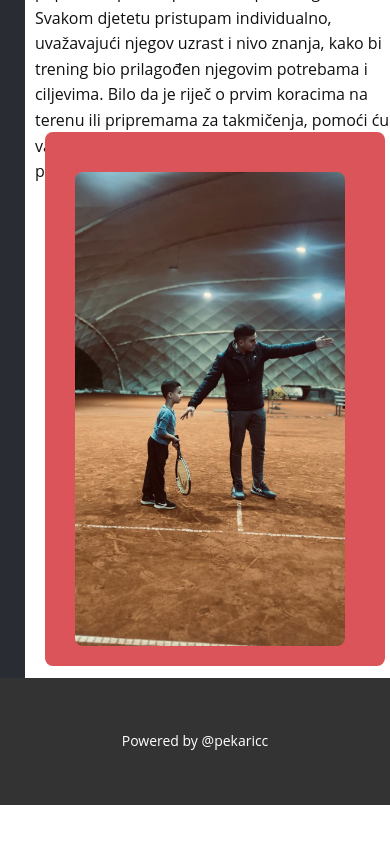
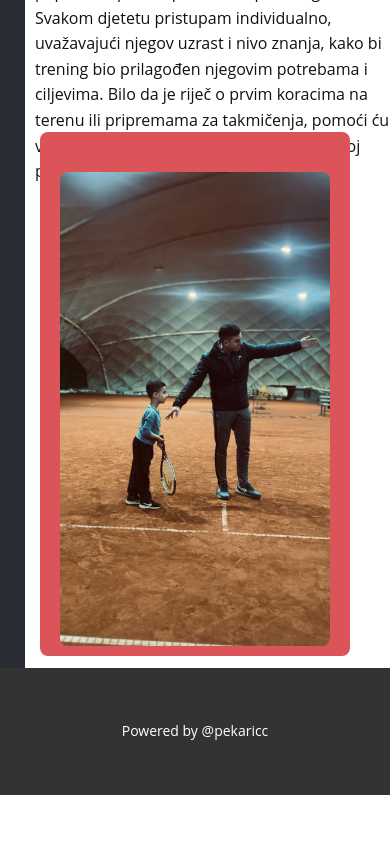
Before and after one commit to edipekaric/TenisTrainerApp, a React (Vite) app in the folder frontend/: page / in a window 390 px wide. Shown: the part 1599-2443 px from the top of the page. Built offline with nearby package versions, Linux system fonts and the light colour scheme.

Commit message:
Fixed the photo box

```diff
--- a/frontend/src/pages/HomePage.css
+++ b/frontend/src/pages/HomePage.css
@@ -37,23 +37,29 @@
   }
 
   .u-layout-cell.u-layout-cell-4 {
-        width: 100% !important;
-        max-width: 100% !important;
-        margin: 20px 20px 0 20px !important; /* margin: T R B L → RIGHT = 20px */
-        padding: 10px 20px 20px 10px !important; /* padding: T R B L → RIGHT = 20px */
+    display: block !important;
+    float: none !important;
+    width: auto !important; /* ključ! */
+    max-width: calc(100% - 30px) !important; /* 20px L + 10px R → tačno koliko imaš u .u-layout-row */
+    margin: 20px auto 0 auto !important; /* centrirano */
+    padding: 10px !important;
     background-color: #db545a !important;
     box-sizing: border-box !important;
     border-radius: 8px;
   }
 
+
+
+
   .u-layout-cell-4 img {
-        max-width: calc(100% - 20px) !important; /* da ne ide preko paddinga */
+    max-width: 100% !important; /* sad OK */
     height: auto !important;
     display: block !important;
     margin: 30px auto 0 auto !important; /* pomjereno više dole */
     border-radius: 8px !important;
-        box-sizing: border-box !important; /* KLJUČNO → da padding se poštuje */
+    box-sizing: border-box !important;
   }
+
 
 
 
```
Lines whose indentation alone changed are shown as unchanged.
